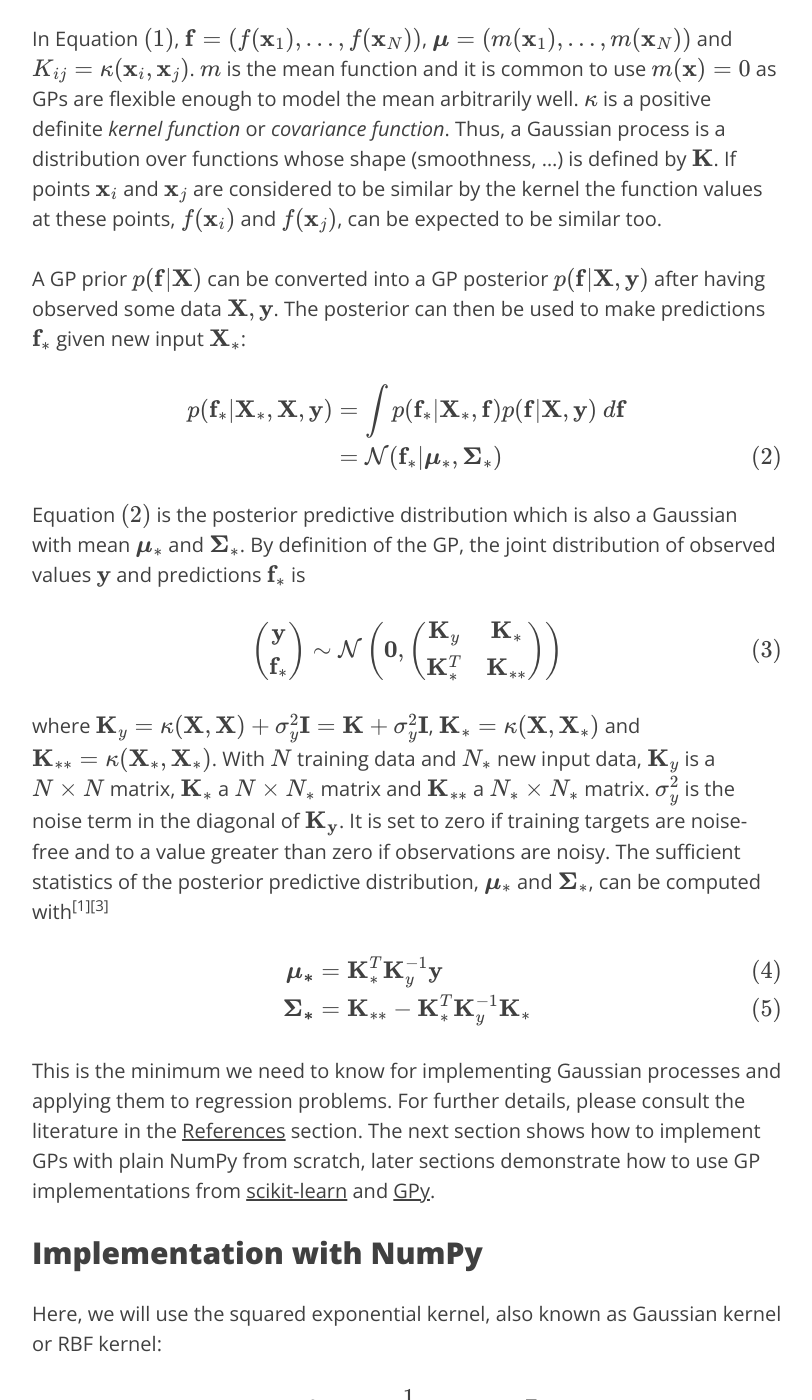
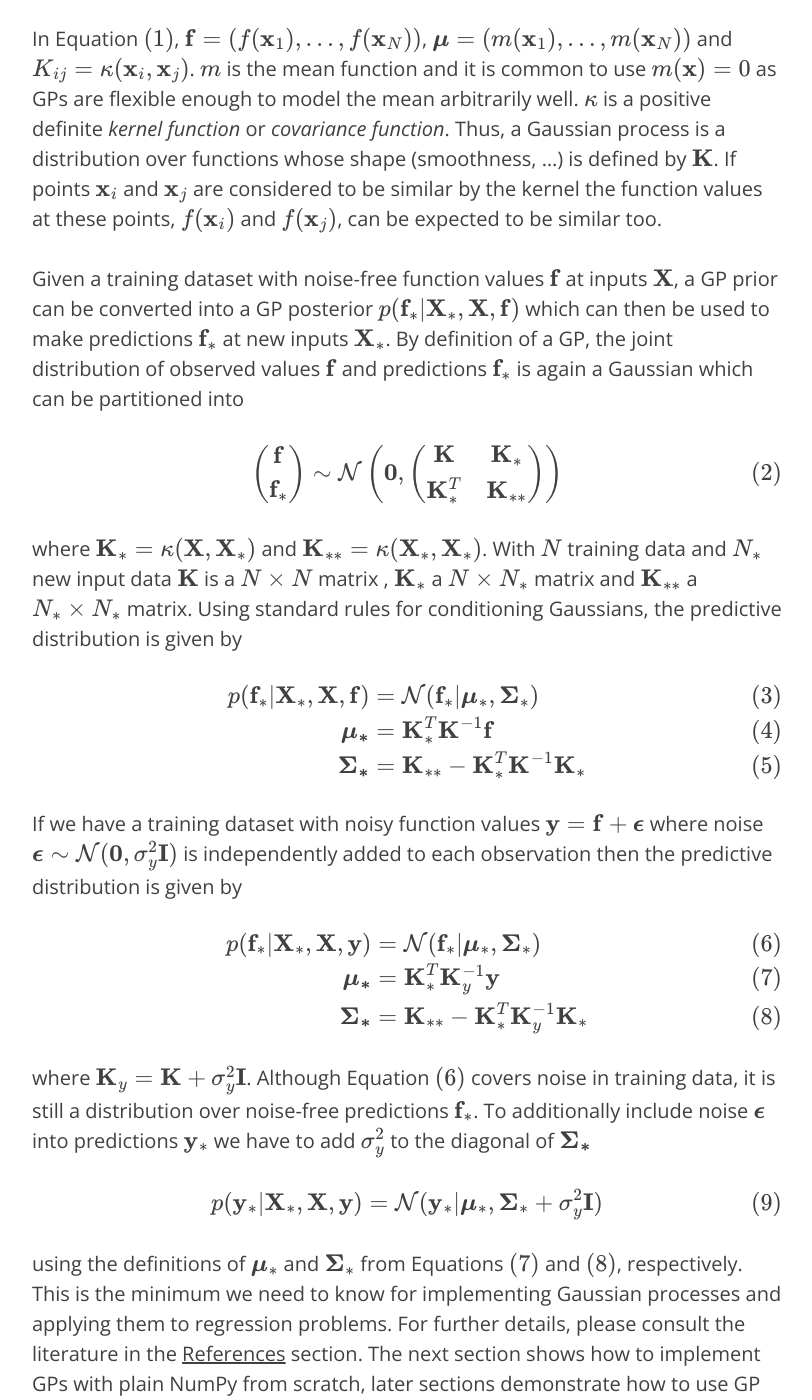
Before and after one commit to krasserm/krasserm.github.io, a Jekyll site: the page built from _posts/2018-03-19-gaussian-processes.md, in a window 1280 px wide and 1400 px high, scrolled down 2106 px. Shown: the whole window, without its empty margins (233-1045 px from the left). Built offline with Jekyll 4.4.1, drawn with Linux system fonts in a browser that asks for light colours; formulas are drawn with MathJax 3; comment, search, counter and statistics services are not loaded; some of the changed text lies outside the part shown.

Commit message:
Major revision of GPs for regression (theory part)

````diff
--- a/_posts/2018-03-19-gaussian-processes.md
+++ b/_posts/2018-03-19-gaussian-processes.md
@@ -9,7 +9,7 @@ header-img: "img/distributed.png"
 [![Open In Colab](https://colab.research.google.com/assets/colab-badge.svg)](https://colab.research.google.com/github/krasserm/bayesian-machine-learning/blob/dev/gaussian-processes/gaussian_processes.ipynb)
 
 *Sources:*
-- *[Notebook](https://nbviewer.jupyter.org/github/krasserm/bayesian-machine-learning/blob/dev/gaussian-processes/gaussian_processes.ipynb)*
+- *[Notebook](https://github.com/krasserm/bayesian-machine-learning/blob/dev/gaussian-processes/gaussian_processes.ipynb)*
 - *[Repository](https://github.com/krasserm/bayesian-machine-learning)*
 
 *Series:*
@@ -36,43 +36,51 @@ $$p(\mathbf{f} \lvert \mathbf{X}) = \mathcal{N}(\mathbf{f} \lvert \boldsymbol\mu
 
 In Equation $(1)$, $\mathbf{f} = (f(\mathbf{x}\_1),...,f(\mathbf{x}\_N))$, $\boldsymbol\mu = (m(\mathbf{x}\_1),...,m(\mathbf{x}\_N))$ and $K\_{ij} = \kappa(\mathbf{x}\_i,\mathbf{x}\_j)$. $m$ is the mean function and it is common to use $m(\mathbf{x}) = 0$ as GPs are flexible enough to model the mean arbitrarily well. $\kappa$ is a positive definite *kernel function* or *covariance function*. Thus, a Gaussian process is a distribution over functions whose shape (smoothness, ...) is defined by $\mathbf{K}$. If points $\mathbf{x}_i$ and $\mathbf{x}_j$ are considered to be similar by the kernel the function values at these points, $f(\mathbf{x}_i)$ and $f(\mathbf{x}_j)$, can be expected to be similar too.
 
-A GP prior $p(\mathbf{f} \lvert \mathbf{X})$ can be converted into a GP posterior $p(\mathbf{f} \lvert \mathbf{X},\mathbf{y})$ after having observed some data $\mathbf{X},\mathbf{y}$. The posterior can then be used to make predictions $\mathbf{f}\_\*$ given new input $\mathbf{X}\_\*$:
+Given a training dataset with noise-free function values $\mathbf{f}$ at inputs $\mathbf{X}$, a GP prior can be converted into a GP posterior $p(\mathbf{f}\_* \lvert \mathbf{X}\_*,\mathbf{X},\mathbf{f})$ which can then be used to make predictions $\mathbf{f}\_\*$ at new inputs $\mathbf{X}\_\*$. By definition of a GP, the joint distribution of observed values $\mathbf{f}$ and predictions $\mathbf{f}\_\*$ is again a Gaussian which can be partitioned into
+
+$$
+\begin{pmatrix}\mathbf{f} \\ \mathbf{f}_*\end{pmatrix} \sim \mathcal{N}
+\left(\boldsymbol{0},
+\begin{pmatrix}\mathbf{K} & \mathbf{K}_* \\ \mathbf{K}_*^T & \mathbf{K}_{**}\end{pmatrix}
+\right)\tag{2}\label{eq2}
+$$
+
+where $\mathbf{K}\_* = \kappa(\mathbf{X},\mathbf{X}\_\*)$ and $\mathbf{K}\_{\*\*} = \kappa(\mathbf{X}\_\*,\mathbf{X}\_\*)$. With $N$ training data and $N\_\*$ new input data  $\mathbf{K}$ is a $N \times N$ matrix , $\mathbf{K}\_\*$ a $N \times N\_\*$ matrix and $\mathbf{K}\_{\*\*}$ a $N\_\* \times N\_\*$ matrix. Using standard rules for conditioning Gaussians, the predictive distribution is given by
 
 $$
 \begin{align*}
-p(\mathbf{f}_* \lvert \mathbf{X}_*,\mathbf{X},\mathbf{y})
-&= \int{p(\mathbf{f}_* \lvert \mathbf{X}_*,\mathbf{f})p(\mathbf{f} \lvert \mathbf{X},\mathbf{y})}\ d\mathbf{f} \\
-&= \mathcal{N}(\mathbf{f}_* \lvert \boldsymbol{\mu}_*, \boldsymbol{\Sigma}_*)\tag{2}\label{eq2}
+p(\mathbf{f}_* \lvert \mathbf{X}_*,\mathbf{X},\mathbf{f}) &= \mathcal{N}(\mathbf{f}_* \lvert \boldsymbol{\mu}_*, \boldsymbol{\Sigma}_*)\tag{3}\label{eq3} \\
+\boldsymbol{\mu_*} &= \mathbf{K}_*^T \mathbf{K}^{-1} \mathbf{f}\tag{4}\label{eq4} \\
+\boldsymbol{\Sigma_*} &= \mathbf{K}_{**} - \mathbf{K}_*^T \mathbf{K}^{-1} \mathbf{K}_*\tag{5}\label{eq5}
 \end{align*}
 $$
 
-Equation $(2)$ is the posterior predictive distribution which is also a Gaussian with mean $\boldsymbol{\mu}\_\*$ and $\boldsymbol{\Sigma}\_\*$. By definition of the GP, the joint distribution of observed values $\mathbf{y}$ and predictions $\mathbf{f}\_\*$  is
-
-$$
-\begin{pmatrix}\mathbf{y} \\ \mathbf{f}_*\end{pmatrix} \sim \mathcal{N}
-\left(\boldsymbol{0},
-\begin{pmatrix}\mathbf{K}_y & \mathbf{K}_* \\ \mathbf{K}_*^T & \mathbf{K}_{**}\end{pmatrix}
-\right)\tag{3}\label{eq3}
-$$
-
-where $\mathbf{K}\_y = \kappa(\mathbf{X},\mathbf{X}) + \sigma_y^2\mathbf{I} = \mathbf{K} + \sigma_y^2\mathbf{I}$, $\mathbf{K}\_\* = \kappa(\mathbf{X},\mathbf{X}\_\*)$ and $\mathbf{K}\_{\*\*} = \kappa(\mathbf{X}\_\*,\mathbf{X}\_\*)$. With $N$ training data and $N\_\*$ new input data, $\mathbf{K}\_y$ is a $N \times N$ matrix, $\mathbf{K}\_\*$ a $N \times N\_\*$ matrix and $\mathbf{K}\_{\*\*}$ a $N\_\* \times N\_\*$ matrix. $\sigma_y^2$ is the noise term in the diagonal of $\mathbf{K_y}$. It is set to zero if training targets are noise-free and to a value greater than zero if observations are noisy. The sufficient statistics of the posterior predictive distribution, $\boldsymbol{\mu}\_\*$ and $\boldsymbol{\Sigma}\_\*$, can be computed with<sup>[1][3]</sup>
+If we have a training dataset with noisy function values $\mathbf{y} = \mathbf{f} + \boldsymbol\epsilon$ where noise $\boldsymbol\epsilon \sim \mathcal{N}(\mathbf{0}, \sigma_y^2 \mathbf{I})$ is independently added to each observation then the predictive distribution is given by
 
 $$
 \begin{align*}
-\boldsymbol{\mu_*} &= \mathbf{K}_*^T \mathbf{K}_y^{-1} \mathbf{y}\tag{4}\label{eq4} \\
-\boldsymbol{\Sigma_*} &= \mathbf{K}_{**} - \mathbf{K}_*^T \mathbf{K}_y^{-1} \mathbf{K}_*\tag{5}\label{eq5}
+p(\mathbf{f}_* \lvert \mathbf{X}_*,\mathbf{X},\mathbf{y}) &= \mathcal{N}(\mathbf{f}_* \lvert \boldsymbol{\mu}_*, \boldsymbol{\Sigma}_*)\tag{6}\label{eq6} \\
+\boldsymbol{\mu_*} &= \mathbf{K}_*^T \mathbf{K}_y^{-1} \mathbf{y}\tag{7}\label{eq7} \\
+\boldsymbol{\Sigma_*} &= \mathbf{K}_{**} - \mathbf{K}_*^T \mathbf{K}_y^{-1} \mathbf{K}_*\tag{8}\label{eq8}
 \end{align*}
 $$
 
-This is the minimum we need to know for implementing Gaussian processes and applying them to regression problems. For further details, please consult the literature in the [References](#References) section. The next section shows how to implement GPs with plain NumPy from scratch, later sections demonstrate how to use GP implementations from [scikit-learn](http://scikit-learn.org/stable/) and [GPy](http://sheffieldml.github.io/GPy/).
+where $\mathbf{K}\_y = \mathbf{K} + \sigma_y^2\mathbf{I}$. Although Equation $(6)$ covers noise in training data, it is still a distribution over noise-free predictions $\mathbf{f}\_\*$. To additionally include noise $\boldsymbol\epsilon$ into predictions $\mathbf{y}\_\*$ we have to add $\sigma_y^2$ to the diagonal of $\boldsymbol{\Sigma\_\*}$
+
+$$
+p(\mathbf{y}_* \lvert \mathbf{X}_*,\mathbf{X},\mathbf{y}) = \mathcal{N}(\mathbf{y}_* \lvert \boldsymbol{\mu}_*, \boldsymbol{\Sigma}_* + \sigma_y^2\mathbf{I})\tag{9}\label{eq9}
+$$
+
+using the definitions of $\boldsymbol{\mu}\_\*$ and $\boldsymbol{\Sigma}\_\*$ from Equations $(7)$ and $(8)$, respectively. This is the minimum we need to know for implementing Gaussian processes and applying them to regression problems. For further details, please consult the literature in the [References](#References) section. The next section shows how to implement GPs with plain NumPy from scratch, later sections demonstrate how to use GP implementations from [scikit-learn](http://scikit-learn.org/stable/) and [GPy](http://sheffieldml.github.io/GPy/).
+
 ## Implementation with NumPy
 
 Here, we will use the squared exponential kernel, also known as Gaussian kernel or RBF kernel:
 
 $$
-\kappa(\mathbf{x}_i,\mathbf{x}_j) = \sigma_f^2 \exp(-\frac{1}{2l^2}
+\kappa(\mathbf{x}_i,\mathbf{x}_j) = \sigma_f^2 \exp\left(-\frac{1}{2l^2}
   (\mathbf{x}_i - \mathbf{x}_j)^T
-  (\mathbf{x}_i - \mathbf{x}_j))\tag{6}
+  (\mathbf{x}_i - \mathbf{x}_j)\right)\tag{10}
 $$
 
 The length parameter $l$ controls the smoothness of the function and $\sigma_f$ the vertical variation. For simplicity, we use the same length parameter $l$ for all input dimensions (isotropic kernel).
@@ -96,7 +104,7 @@ def kernel(X1, X2, l=1.0, sigma_f=1.0):
     return sigma_f**2 * np.exp(-0.5 / l**2 * sqdist)
 ```
 
-There are many other kernels that can be used for Gaussian processes. See \[3\] for a detailed reference or the scikit-learn documentation for [some examples](http://scikit-learn.org/stable/modules/gaussian_process.html#gp-kernels).
+There are many other kernels that can be used for Gaussian processes. See \[3\] for a detailed reference or the scikit-learn documentation for [some examples](http://scikit-learn.org/stable/modules/gaussian_process.html#gp-kernels).
 
 ### Prior
 
@@ -123,22 +131,24 @@ plot_gp(mu, cov, X, samples=samples)
 ```
 
 
-![png](/img/2018-03-19/output_6_0.png)
+
+![png](/img/2018-03-19/output_8_0.png)
 
 
-The `plot_gp` function is defined [here](https://github.com/krasserm/bayesian-machine-learning/blob/dev/gaussian-processes/gaussian_processes_util.py#L7).
+
+The `plot_gp` function is defined [here](https://github.com/krasserm/bayesian-machine-learning/blob/dev/gaussian-processes/gaussian_processes_util.py).
 
 ### Prediction from noise-free training data
 
-To compute the sufficient statistics i.e. mean and covariance of the posterior predictive distribution we implement Equations $(4)$ and $(5)$
+To compute the sufficient statistics i.e. mean and covariance of the posterior we implement Equations $(7)$ and $(8)$.
 
 
 ```python
 from numpy.linalg import inv
 
-def posterior_predictive(X_s, X_train, Y_train, l=1.0, sigma_f=1.0, sigma_y=1e-8):
+def posterior(X_s, X_train, Y_train, l=1.0, sigma_f=1.0, sigma_y=1e-8):
     """
-    Computes the suffifient statistics of the GP posterior predictive distribution
+    Computes the suffifient statistics of the posterior distribution
     from m training data X_train and Y_train and n new inputs X_s.
 
     Args:
@@ -157,16 +167,16 @@ def posterior_predictive(X_s, X_train, Y_train, l=1.0, sigma_f=1.0, sigma_y=1e-8
     K_ss = kernel(X_s, X_s, l, sigma_f) + 1e-8 * np.eye(len(X_s))
     K_inv = inv(K)
 
-    # Equation (4)
+    # Equation (7)
     mu_s = K_s.T.dot(K_inv).dot(Y_train)
 
-    # Equation (5)
+    # Equation (8)
     cov_s = K_ss - K_s.T.dot(K_inv).dot(K_s)
 
     return mu_s, cov_s
 ```
 
-and apply them to noise-free training data `X_train` and `Y_train`. The following example draws three samples from the posterior predictive and plots them along with the mean, confidence interval and training data. In a noise-free model, variance at the training points is zero and all random functions drawn from the posterior go through the trainig points.
+and apply them to noise-free training data `X_train` and `Y_train`. The following example draws three samples from the posterior and plots them along with the mean, confidence interval and training data. In a noise-free model, variance at the training points is zero and all random functions drawn from the posterior go through the trainig points.
 
 
 ```python
@@ -238,7 +252,9 @@ for i, (l, sigma_f, sigma_y) in enumerate(params):
 ```
 
 
-![png](/img/2018-03-19/output_14_0.png)
+
+![png](/img/2018-03-19/output_16_0.png)
+
 
 
 Optimal values for these parameters can be estimated by maximizing the log marginal likelihood which is given by<sup>[1][3]</sup>
@@ -318,22 +334,23 @@ res = minimize(nll_fn(X_train, Y_train, noise), [1, 1],
 # Store the optimization results in global variables so that we can
 # compare it later with the results from other implementations.
 l_opt, sigma_f_opt = res.x
-l_opt, sigma_f_opt
 
-# Compute the prosterior predictive statistics with optimized kernel parameters and plot the results
-mu_s, cov_s = posterior_predictive(X, X_train, Y_train, l=l_opt, sigma_f=sigma_f_opt, sigma_y=noise)
+# Compute posterior mean and covariance with optimized kernel parameters and plot the results
+mu_s, cov_s = posterior(X, X_train, Y_train, l=l_opt, sigma_f=sigma_f_opt, sigma_y=noise)
 plot_gp(mu_s, cov_s, X, X_train=X_train, Y_train=Y_train)
 ```
 
 
-![png](/img/2018-03-19/output_16_0.png)
+
+![png](/img/2018-03-19/output_18_0.png)
 
 
-With optimized kernel parameters, training data are reasonably covered by the 95% confidence interval and the mean of the posterior predictive is a good approximation.
+
+With optimized kernel parameters, training data are reasonably covered by the 95% confidence interval and the mean of the posterior is a good approximation.
 
 ### Higher dimensions
 
-The above implementation can also be used for higher input data dimensions. Here, a GP is used to fit noisy samples from a sine wave originating at $\boldsymbol{0}$ and expanding in the x-y plane. The following plots show the noisy samples and the posterior predictive mean before and after kernel parameter optimization.
+The above implementation can also be used for higher input data dimensions. Here, a GP is used to fit noisy samples from a sine wave originating at $\boldsymbol{0}$ and expanding in the x-y plane. The following plots show the noisy samples and the posterior mean before and after kernel parameter optimization.
 
 
 ```python
@@ -406,7 +425,9 @@ plot_gp(mu_s, cov_s, X, X_train=X_train, Y_train=Y_train)
 ```
 
 
-![png](/img/2018-03-19/output_20_0.png)
+
+![png](/img/2018-03-19/output_22_0.png)
+
 
 
 ### GPy
@@ -439,11 +460,28 @@ assert(np.isclose(sigma_f_opt, sigma_f))
 gpr.plot();
 ```
 
-     UserWarning:This figure includes Axes that are not compatible with tight_layout, so results might be incorrect.
+
+
+![png](/img/2018-03-19/output_25_0.png)
 
 
 
-![png](/img/2018-03-19/output_23_1.png)
+Although we can reproduce the kernel parameter optimization results, the variances of the predictions are still higher compared to previous results. This is because `GPy` includes noise variance $\sigma_y^2$ into predictions. This can be easily reproduced using Equation $(9)$
+
+
+```python
+mu_s, cov_s = posterior(X, X_train, Y_train, l=l_opt, sigma_f=sigma_f_opt, sigma_y=noise)
+
+# Include noise into predictions using Equation (9).
+cov_s = cov_s + noise**2 * np.eye(*cov_s.shape)
+
+plot_gp(mu_s, cov_s, X, X_train=X_train, Y_train=Y_train)
+```
+
+
+
+![png](/img/2018-03-19/output_27_0.png)
+
 
 
 Thanks for reading up to here :-) In another article, I'll show how Gaussian processes can be used for black-box optimization.
````
Also changed, not shown: other parts of _posts/2018-03-19-gaussian-processes.md (+23 -17 lines), _posts/2020-11-04-gaussian-processes-classification.md (+1 -1 lines), img/2018-03-19/output_10_0.png (deleted), img/2018-03-19/output_12_0.png, img/2018-03-19/output_14_0.png, img/2018-03-19/output_16_0.png, img/2018-03-19/output_18_0.png, img/2018-03-19/output_20_0.png, img/2018-03-19/output_22_0.png (added), img/2018-03-19/output_23_1.png (deleted), img/2018-03-19/output_25_0.png (added), img/2018-03-19/output_27_0.png (added), img/2018-03-19/output_6_0.png (deleted), img/2018-03-19/output_8_0.png (added).
